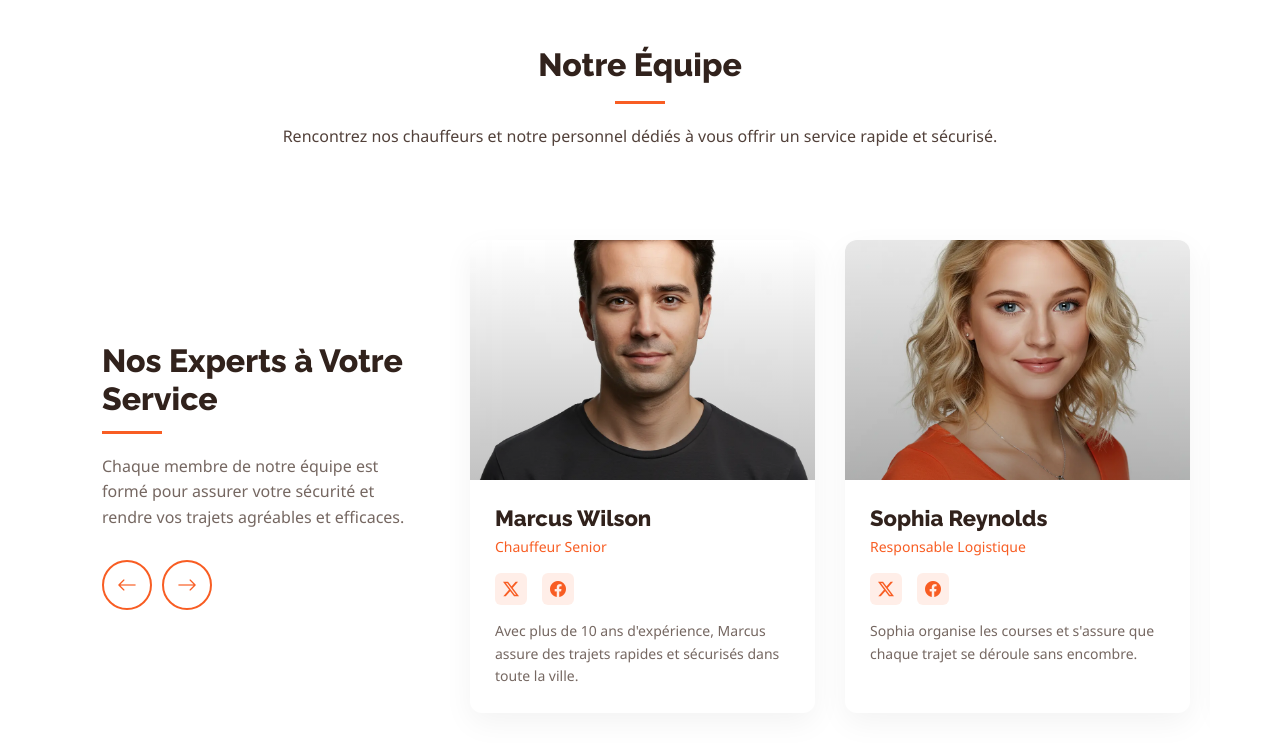
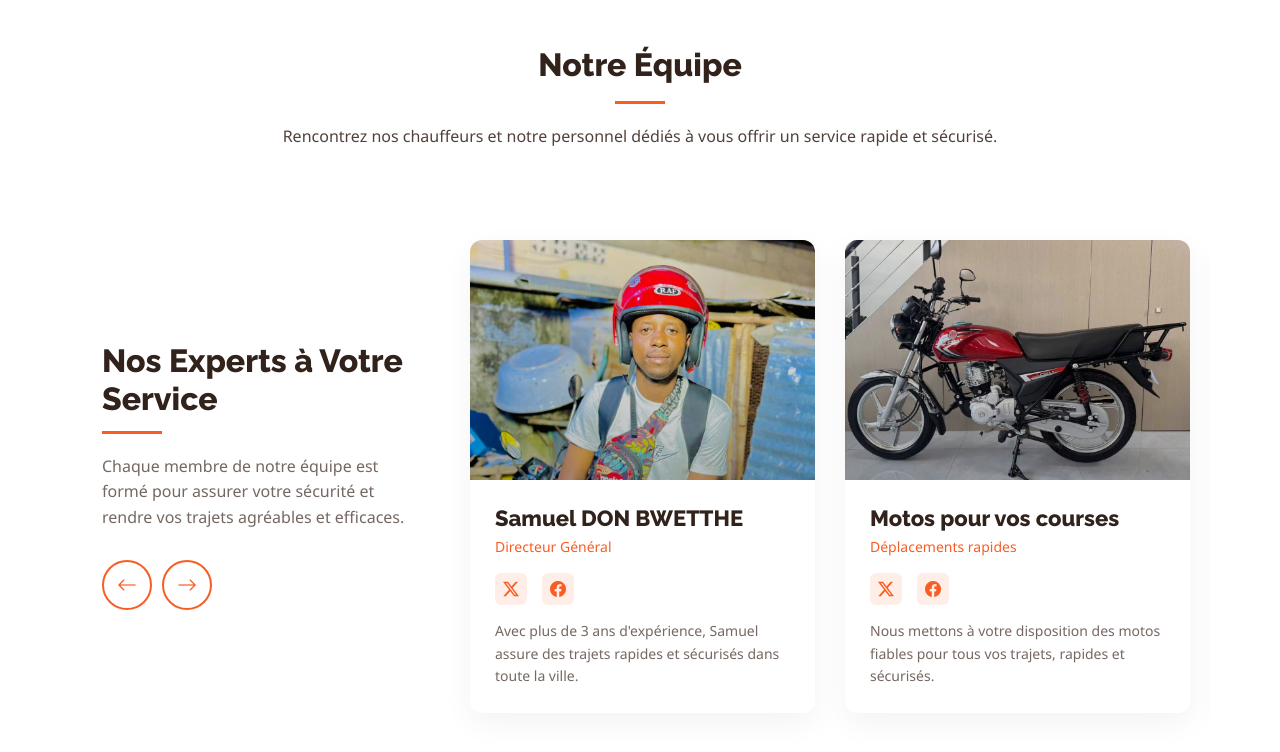
Before and after one commit to Bellingham-242/taximoto, a Django app: page / in a window 1280 px wide. Shown: the part 5748-6500 px from the top of the page. Run offline with Django 5.2, Linux system fonts and the light colour scheme; data that the repository does not hold is empty; some libraries are stand-ins or nearby versions.

Commit message:
suite Modale

```diff
--- a/gestion/templates/touriste.html
+++ b/gestion/templates/touriste.html
@@ -530,17 +530,37 @@
             <div class="swiper-slide">
               <div class="member-card">
                 <div class="member-image">
-                  <img src="/static/assets/img/person/person-m-3.webp" class="img-fluid" alt="Chauffeur Marcus" loading="lazy">
+                  <img src="/static/assets/img/patron_2.jpg" class="img-fluid" alt="Chauffeur Marcus" loading="lazy">
                 </div>
                 <div class="member-info">
-                  <h3>Marcus Wilson</h3>
-                  <span>Chauffeur Senior</span>
+                  <h3>Samuel DON BWETTHE</h3>
+                  <span>Directeur Général</span>
                   <div class="member-social">
                     <a><i class="bi bi-twitter-x"></i></a>
                     <a><i class="bi bi-facebook"></i></a>
                   </div>
                   <div class="member-bio">
-                    <p>Avec plus de 10 ans d'expérience, Marcus assure des trajets rapides et sécurisés dans toute la ville.</p>
+                    <p>Avec plus de 3 ans d'expérience, Samuel assure des trajets rapides et sécurisés dans toute la ville.</p>
+                  </div>
+                </div>
+              </div>
+            </div><!-- End slide item -->
+
+
+            <div class="swiper-slide">
+              <div class="member-card">
+                <div class="member-image">
+                  <img src="/static/assets/img/moto_3.jpg" class="img-fluid" alt="Motos pour vos courses" loading="lazy">
+                </div>
+                <div class="member-info">
+                  <h3>Motos pour vos courses</h3>
+                  <span>Déplacements rapides</span>
+                  <div class="member-social">
+                    <a><i class="bi bi-twitter-x"></i></a>
+                    <a><i class="bi bi-facebook"></i></a>
+                  </div>
+                  <div class="member-bio">
+                    <p>Nous mettons à votre disposition des motos fiables pour tous vos trajets, rapides et sécurisés.</p>
                   </div>
                 </div>
               </div>
@@ -549,78 +569,22 @@
             <div class="swiper-slide">
               <div class="member-card">
                 <div class="member-image">
-                  <img src="/static/assets/img/person/person-f-5.webp" class="img-fluid" alt="Chauffeuse Sophia" loading="lazy">
+                  <img src="/static/assets/img/image_1.png" class="img-fluid" alt="Notre logo" loading="lazy">
                 </div>
                 <div class="member-info">
-                  <h3>Sophia Reynolds</h3>
-                  <span>Responsable Logistique</span>
+                  <h3>Notre logo</h3>
+                  <span>Image de marque</span>
                   <div class="member-social">
                     <a><i class="bi bi-twitter-x"></i></a>
                     <a><i class="bi bi-facebook"></i></a>
                   </div>
                   <div class="member-bio">
-                    <p>Sophia organise les courses et s'assure que chaque trajet se déroule sans encombre.</p>
+                    <p>Notre logo symbolise la rapidité et la sécurité de nos services de transport.</p>
                   </div>
                 </div>
               </div>
             </div><!-- End slide item -->
 
-            <div class="swiper-slide">
-              <div class="member-card">
-                <div class="member-image">
-                  <img src="/static/assets/img/person/person-m-8.webp" class="img-fluid" alt="Chauffeur Daniel" loading="lazy">
-                </div>
-                <div class="member-info">
-                  <h3>Daniel Chen</h3>
-                  <span>Chauffeur</span>
-                  <div class="member-social">
-                    <a><i class="bi bi-twitter-x"></i></a>
-                    <a><i class="bi bi-facebook"></i></a>
-                  </div>
-                  <div class="member-bio">
-                    <p>Daniel est spécialisé dans les trajets rapides et connaît parfaitement les raccourcis de la ville.</p>
-                  </div>
-                </div>
-              </div>
-            </div><!-- End slide item -->
-
-            <div class="swiper-slide">
-              <div class="member-card">
-                <div class="member-image">
-                  <img src="/static/assets/img/person/person-f-9.webp" class="img-fluid" alt="Chauffeuse Olivia" loading="lazy">
-                </div>
-                <div class="member-info">
-                  <h3>Olivia Thompson</h3>
-                  <span>Chargée de Support</span>
-                  <div class="member-social">
-                    <a><i class="bi bi-twitter-x"></i></a>
-                    <a><i class="bi bi-facebook"></i></a>
-                  </div>
-                  <div class="member-bio">
-                    <p>Olivia répond à toutes vos questions et veille à ce que votre expérience soit optimale.</p>
-                  </div>
-                </div>
-              </div>
-            </div><!-- End slide item -->
-
-            <div class="swiper-slide">
-              <div class="member-card">
-                <div class="member-image">
-                  <img src="/static/assets/img/person/person-m-12.webp" class="img-fluid" alt="Chauffeur Jason" loading="lazy">
-                </div>
-                <div class="member-info">
-                  <h3>Jason Parker</h3>
-                  <span>Chauffeur</span>
-                  <div class="member-social">
-                    <a><i class="bi bi-twitter-x"></i></a>
-                    <a><i class="bi bi-facebook"></i></a>
-                  </div>
-                  <div class="member-bio">
-                    <p>Jason assure des trajets sûrs et ponctuels, tout en offrant un accueil chaleureux aux clients.</p>
-                  </div>
-                </div>
-              </div>
-            </div><!-- End slide item -->
 
           </div>
         </div>
--- a/moto_project/settings.py
+++ b/moto_project/settings.py
@@ -30,8 +30,8 @@ DEBUG = True
 # Paramètres basiques
 SECRET_KEY = '0ss&6dmktwxu^z-*4_njh@_i4u(kd3g0k3sf#r31*r(+u6(qg0'
 # ALLOWED_HOSTS = ['taximotopourtous.com', 'www.taximotopourtous.com']
-ALLOWED_HOSTS = ['taximotopourtous.pythonanywhere.com']
-#ALLOWED_HOSTS = []
+#LLOWED_HOSTS = ['taximotopourtous.pythonanywhere.com']
+ALLOWED_HOSTS = []
 STATIC_ROOT = BASE_DIR / 'staticfiles'
 
 
```
Also changed, not shown: gestion/templates/element.html (+13 -28 lines), gestion/templates/reservation_rapide.html (+18 -6 lines), gestion/static/assets/img/moto_3.jpg (added), gestion/static/assets/img/patron_2.jpg (added).
